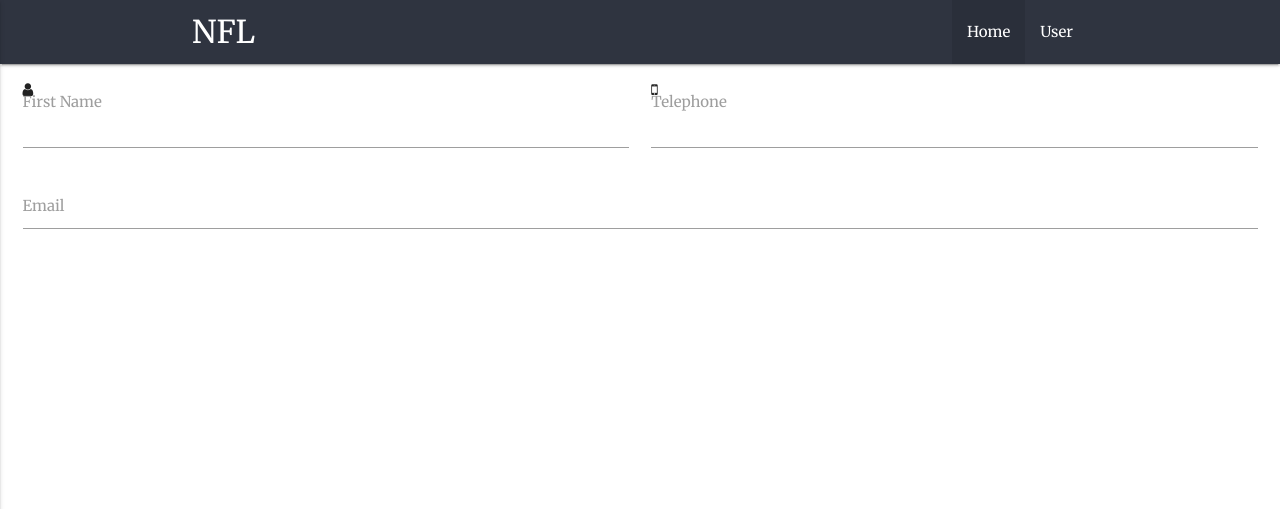
After one commit to dpetro07/pickEmApp, a PHP site: page /home.html in a window 1280 px wide. The commit adds this page. Shown: the top 509 px of the page. Run offline with PHP 8.4, Linux system fonts and the light colour scheme; some libraries are stand-ins or nearby versions.

Commit message:
began to create the signup form fields for the homepage

```diff
--- a/body.css
+++ b/body.css
@@ -15,7 +15,7 @@ body {
 
 .vs {
   text-align: center;
-  margin-top: 40%;
+  margin-top: 15%;
 }
 
 
@@ -47,9 +47,12 @@ body {
   margin-bottom: 0px;
 }
 
+
+.btn {
+  background-color: #2F3440;
+}
+
 /*DELETE LATER*/
 .headB4Teams {
-  border-width: 3px;
-  border-color: purple;
-  border-style: solid;
+
 }
--- /dev/null
+++ b/home.html
@@ -0,0 +1,68 @@
+<!DOCTYPE html>
+<html>
+<head>
+  <title></title>
+  <link rel="stylesheet" href="https://cdnjs.cloudflare.com/ajax/libs/materialize/0.97.5/css/materialize.min.css">
+  <link rel="stylesheet" href="https://maxcdn.bootstrapcdn.com/font-awesome/4.4.0/css/font-awesome.min.css">
+
+  <link href='https://fonts.googleapis.com/css?family=Merriweather' rel='stylesheet' type='text/css'>
+
+  <link rel="stylesheet" type="text/css" href="navbar.css">
+  <link rel="stylesheet" type="text/css" href="body.css">
+  <link rel="stylesheet" type="text/css" href="leaderboard.css">
+</head>
+<!-- NAVBAR -->
+  <div class="navbar-fixed"><!--the bar at the top of the screen "fixed" means it follows down the screen-->
+    <nav class="navbar"><!--the color of the nav bar-->
+        <div class="nav-wrapper container">
+            <a href="" class="brand-logo">NFL</a>
+            <a href="#" data-activates="mobile-demo" class="button-collapse right"><i class="fa fa-bars" aria-hidden="true"></i></a>
+            <ul class="right hide-on-med-and-down"><!--you can always add another item to the bar--><!--class="right hide-on-med-and-down"-->
+                <li class="active"><a href="home.html">Home</a></li>
+                <li><a href="contact.html">User</a></li>
+            </ul>
+            <ul class="side-nav" id="mobile-demo"><!--you can always add another item to the bar-->
+                <li class="side-nav-text"><a href="home.html">Home</a></li>
+                <li class="side-nav-text"><a href="leaderboard.html">Leaderboard</a></li>
+                <li class="side-nav-text"><a href="index.html">NFL</a></li>
+                <li class="side-nav-text"><a href="index.html">NCAA</a></li>
+            </ul>
+        </div>
+    </nav>
+</div>
+<!--NAVBAR END-->
+
+
+  <div class="row">
+    <form class="col s12">
+      <div class="row">
+        <div class="input-field col s6">
+          <i class="fa fa-user" aria-hidden="true"></i>
+          <input id="icon_prefix" type="text" class="validate">
+          <label for="icon_prefix">First Name</label>
+        </div>
+        <div class="input-field col s6">
+          <i class="fa fa-mobile" aria-hidden="true"></i>
+          <input id="icon_telephone" type="tel" class="validate">
+          <label for="icon_telephone">Telephone</label>
+        </div>
+        <div class="input-field col s12">
+          <input id="email" type="email" class="validate">
+          <label for="email" data-error="wrong" data-success="valid">Email</label>
+        </div>
+      </div>
+    </form>
+  </div>
+
+
+
+
+
+
+  <script src="https://ajax.googleapis.com/ajax/libs/jquery/2.1.4/jquery.min.js"></script>
+  <script src="https://cdnjs.cloudflare.com/ajax/libs/materialize/0.97.5/js/materialize.min.js"></script>
+  <script type="text/javascript" src="server.js"></script>
+  <script type="text/javascript" src="navbar.js"></script>
+    <script type="text/javascript" src="body.js"></script>
+</body>
+</html>
```
Also changed, not shown: index.html (+17 -10 lines), leaderboard.html (+4 -4 lines).
